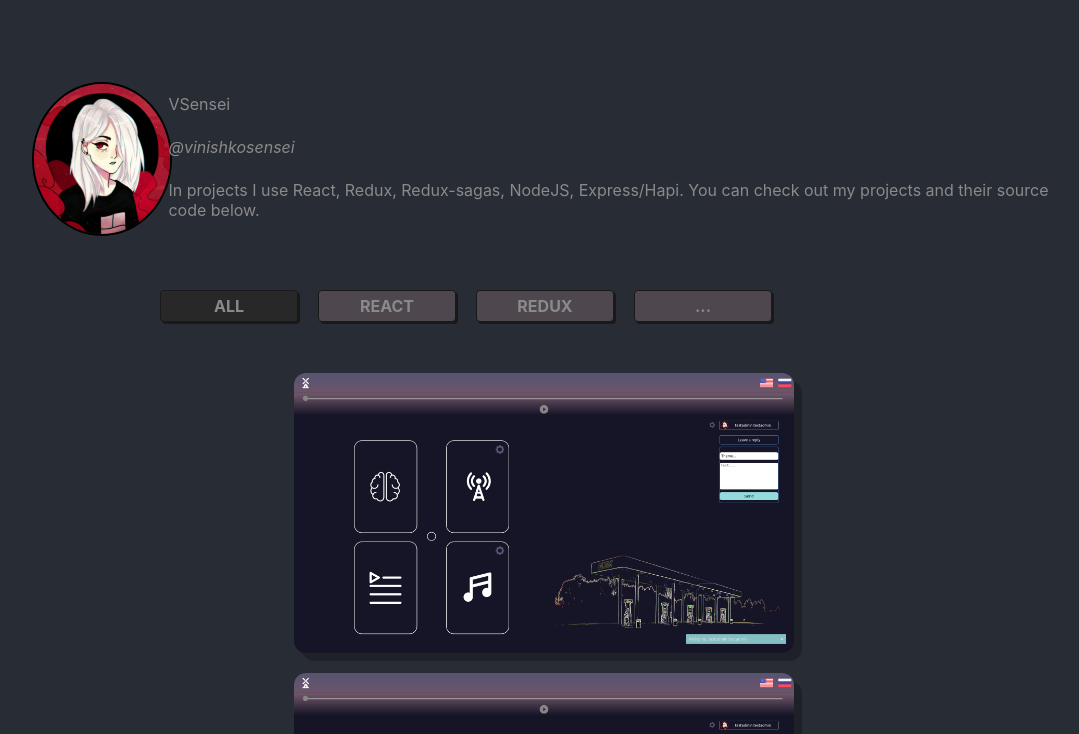
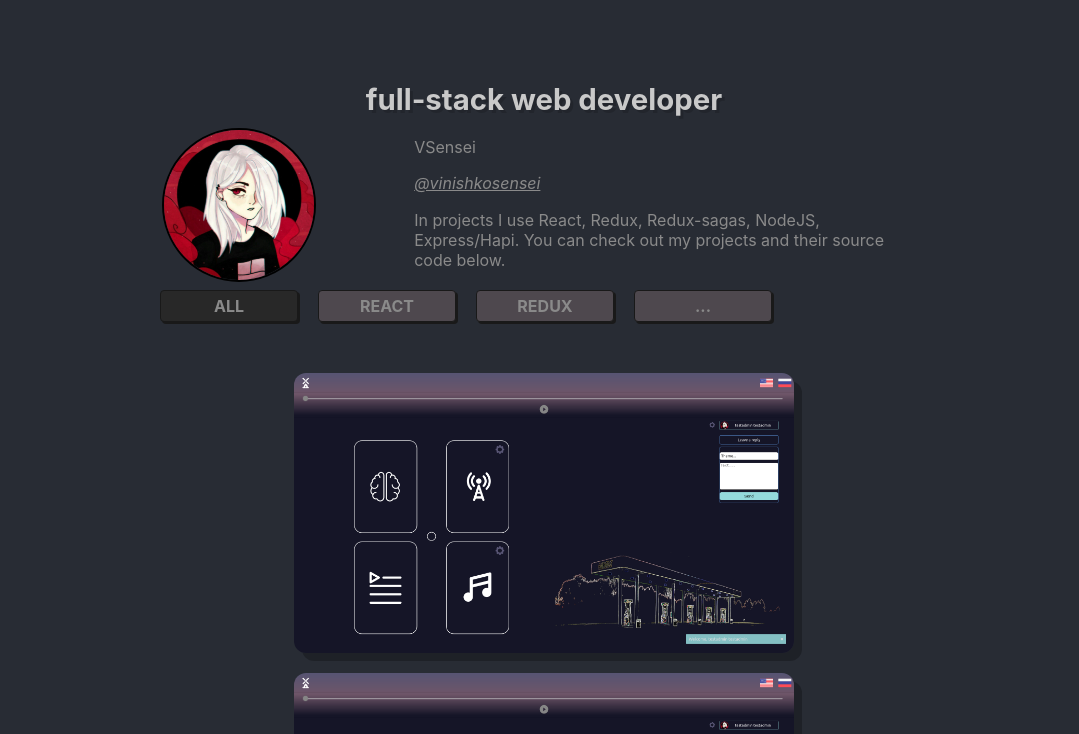
Before and after one commit to vsensei/vsensei.github.io, a React (Create React App) app: page / in a window 1280 px wide. Shown: the top 734 px of the page, without its empty margins (96-1175 px from the left). Built offline with nearby package versions, Linux system fonts and the light colour scheme.

Commit message:
made components use Link component instead of <a>, changed styles

```diff
--- a/src/App.js
+++ b/src/App.js
@@ -4,6 +4,7 @@ import projects, { githubProfile } from 'information/projects';
 import technologies from 'information/technologies';
 import MainInfo from 'components/main-info/main-info.component';
 import TechInfo from 'components/tech-info/tech-info.component';
+import Link from 'components/link/link.component';
 
 function App() {
   const [filteredTechnologies, setFilteredTechnologies] = useState(
@@ -31,27 +32,13 @@ function App() {
           <div className="project-overlay-up">{name}</div>
           <div className="project-overlay-middle">
             <div className="links-container">
-              <a href={projectlink} target="_blank" rel="noreferrer nofollow">
-                <div
-                  className="link-url"
-                  style={{
-                    backgroundImage: `url('images/${logo}')`,
-                  }}
-                ></div>
-              </a>
+              <Link href={projectlink} className="link-url" image={logo} />
               <div className="link-separator" />
-              <a
+              <Link
                 href={`${githubProfile}${githublink}`}
-                target="_blank"
-                rel="noreferrer nofollow"
-              >
-                <div
-                  className="link-url"
-                  style={{
-                    backgroundImage: `url('images/github-logo.svg')`,
-                  }}
-                ></div>
-              </a>
+                className="link-url"
+                image="github-logo.svg"
+              />
             </div>
           </div>
           <div className="project-overlay-down">
--- a/src/App.scss
+++ b/src/App.scss
@@ -1,4 +1,5 @@
 @use 'styles/mixins' as mixins;
+@use 'styles/variables' as vars;
 @use 'styles/common';
 
 .App {
@@ -10,6 +11,15 @@
     'Ubuntu', 'Cantarell', 'Fira Sans', 'Droid Sans', 'Helvetica Neue',
     sans-serif;
   min-height: 100%;
+
+  a {
+    @extend %defaulttransition;
+    color: #8a8a8a;
+
+    &:hover {
+      color: vars.$headlinecolor;
+    }
+  }
 
   .App-content {
     @extend %hor-cent-block;
--- a/src/components/main-info/main-info.component.js
+++ b/src/components/main-info/main-info.component.js
@@ -2,6 +2,7 @@ import './main-info.styles.scss';
 import technologies from 'information/technologies';
 import profileInfo from 'information/profileinfo';
 import TechInfo from 'components/tech-info/tech-info.component';
+import Link from 'components/link/link.component';
 
 const MainInfo = ({
   allFilters,
@@ -26,17 +27,18 @@ const MainInfo = ({
 
   return (
     <div className="maininfo">
+      <div className="headline">full-stack web developer</div>
       <div className="about">
         <div className="avatar">
-          <a href={githubProfile} target="_blank" rel="noreferrer nofollow">
+          <Link href={githubProfile}>
             <img src="images/avatar.jpg" alt="avatar" />
-          </a>
+          </Link>
         </div>
         <div className="my-info">
           <span>VSensei</span>
-          <span>
+          <Link href={githubProfile}>
             <i>@vinishkosensei</i>
-          </span>
+          </Link>
           <span>{profileInfo}</span>
         </div>
       </div>
--- a/src/components/main-info/main-info.styles.scss
+++ b/src/components/main-info/main-info.styles.scss
@@ -1,14 +1,24 @@
-@use '../../styles/mixins' as mixins;
-@use '../../styles/common';
+@use 'styles/mixins' as mixins;
+@use 'styles/variables' as vars;
+@use 'styles/common';
 
 .maininfo {
   @extend %columnflex;
   justify-content: space-between;
   height: 30vh;
 
+  .headline {
+    @extend %centtext;
+    font-size: 22pt;
+    font-weight: bold;
+    color: vars.$headlinecolor;
+    text-shadow: 3px 3px 0 rgb(0 0 0 / 15%);
+  }
+
   .about {
     @extend %rowflex;
-    justify-content: space-around;
+    justify-content: center;
+    gap: 10%;
 
     .avatar {
       @include mixins.setwidthandheight(150px, 150px);
@@ -23,6 +33,7 @@
     .my-info {
       @extend %columnflex;
       justify-content: space-around;
+      width: 50%;
     }
   }
 }
```
